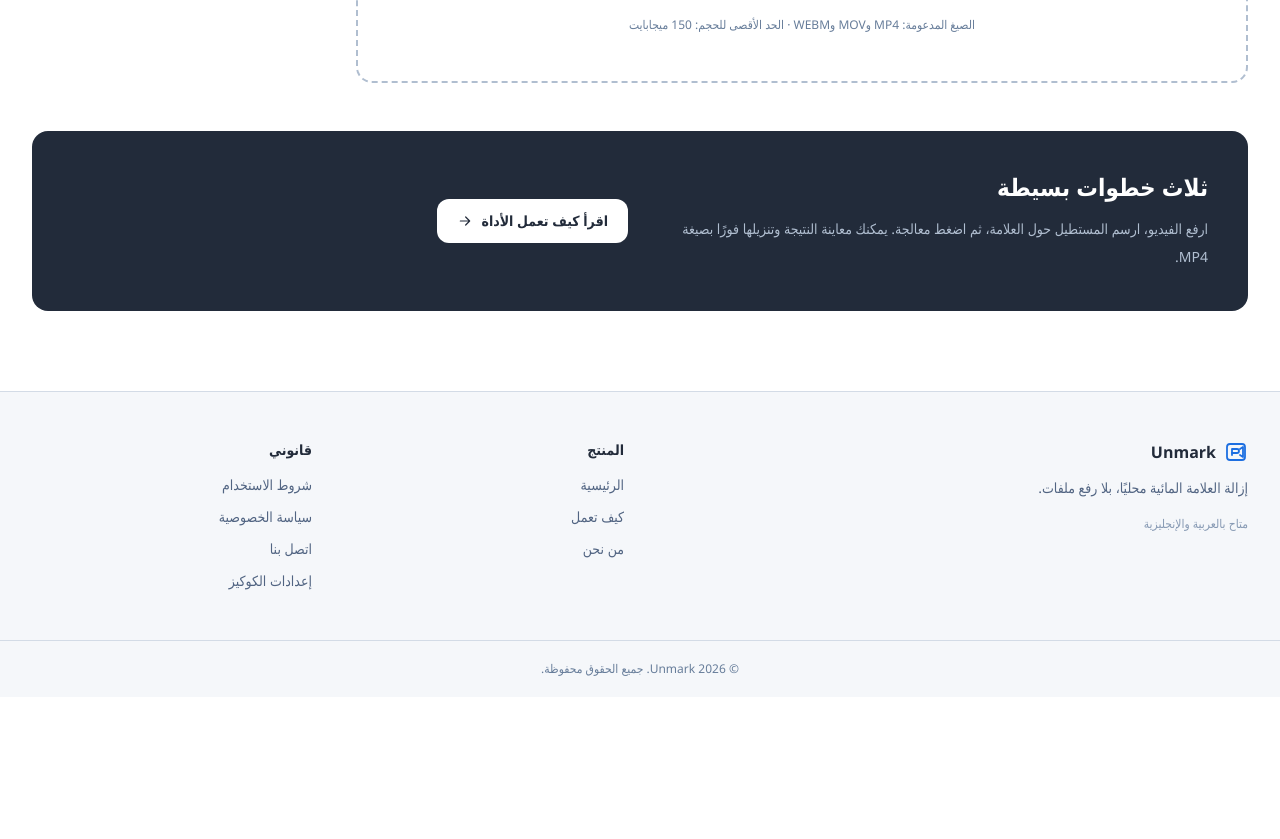
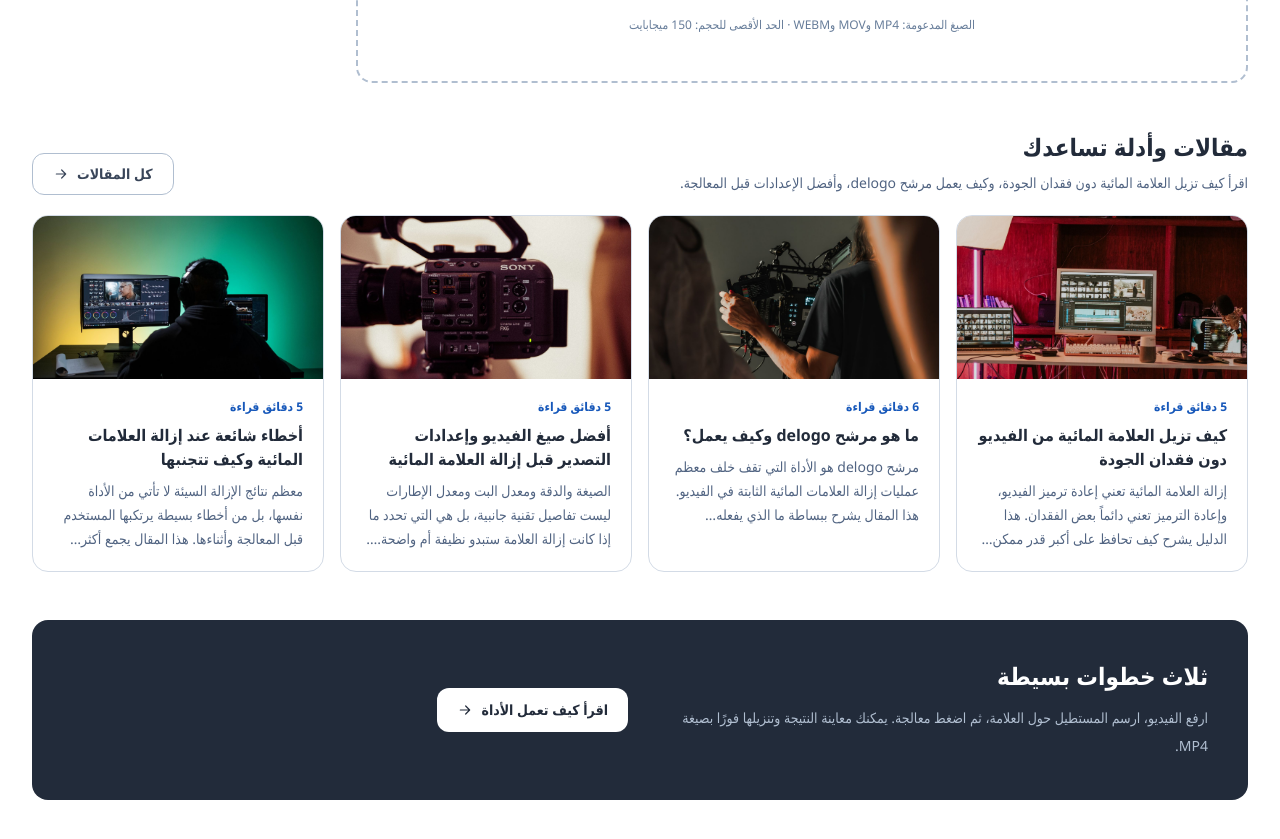
Before and after one commit to hmada30000ok-tech/yourbrandname-watermark-remover, a Next.js app: page / in a window 1280 px wide. Shown: the part 1180-2019 px from the top of the page. Before the commit the page ends 1877 px from the top, so only its background shows below. Built offline with nearby package versions, Linux system fonts and the light colour scheme.

Commit message:
Move homepage articles under editor with images

```diff
--- a/components/pages/HomePage.tsx
+++ b/components/pages/HomePage.tsx
@@ -1,5 +1,6 @@
 import type { Locale } from '@/config/site';
 import type { Dictionary } from '@/i18n/dictionaries';
+import { ARTICLES, articlePath, getArticleContent } from '@/lib/articles';
 import { localizedPath } from '@/lib/routes';
 import SiteLayout from '@/components/SiteLayout';
 import AdSlot from '@/components/AdSlot';
@@ -83,6 +84,61 @@ export default function HomePage({ locale, dict }: Props) {
         </aside>
       </section>
 
+      <section className="mx-auto mt-12 max-w-7xl px-4 sm:px-6 lg:px-8" aria-labelledby="articles-title">
+        <div className="flex flex-wrap items-end justify-between gap-3">
+          <div>
+            <h2 id="articles-title" className="text-xl font-extrabold text-ink-900 sm:text-2xl">
+              {locale === 'ar' ? 'مقالات وأدلة تساعدك' : 'Articles and guides to help you'}
+            </h2>
+            <p className="mt-2 max-w-2xl text-sm leading-6 text-ink-600">
+              {locale === 'ar'
+                ? 'اقرأ كيف تزيل العلامة المائية دون فقدان الجودة، وكيف يعمل مرشح delogo، وأفضل الإعدادات قبل المعالجة.'
+                : 'Read how to remove a watermark without losing quality, how the delogo filter works, and the best settings before processing.'}
+            </p>
+          </div>
+          <a
+            href={localizedPath('articles', locale)}
+            className="inline-flex items-center gap-2 rounded-xl border border-ink-300 bg-white px-5 py-2.5 text-sm font-bold text-ink-800 hover:bg-ink-50"
+          >
+            {locale === 'ar' ? 'كل المقالات' : 'All articles'}
+            <ArrowIcon className="h-4 w-4" />
+          </a>
+        </div>
+        <div className="mt-5 grid gap-4 sm:grid-cols-2 lg:grid-cols-4">
+          {ARTICLES.map((article) => {
+            const content = getArticleContent(article, locale);
+            return (
+              <article
+                key={article.slug}
+                className="flex flex-col overflow-hidden rounded-2xl border border-ink-200 bg-white"
+              >
+                <img
+                  src={article.image.src}
+                  alt={locale === 'ar' ? article.image.altAr : article.image.altEn}
+                  width={1200}
+                  height={675}
+                  loading="lazy"
+                  className="aspect-video w-full object-cover"
+                />
+                <div className="flex flex-1 flex-col p-5">
+                  <p className="text-xs font-bold text-brand-700">
+                    {locale === 'ar'
+                      ? `${content.readingMinutes} دقائق قراءة`
+                      : `${content.readingMinutes} min read`}
+                  </p>
+                  <h3 className="mt-2 font-bold leading-6 text-ink-900">
+                    <a href={articlePath(article, locale)} className="hover:text-brand-700">
+                      {content.title}
+                    </a>
+                  </h3>
+                  <p className="mt-2 line-clamp-3 text-sm leading-6 text-ink-600">{content.excerpt}</p>
+                </div>
+              </article>
+            );
+          })}
+        </div>
+      </section>
+
       <div className="mx-auto max-w-7xl px-4 sm:px-6 lg:px-8">
         <AdSlot slot="inContent" dict={dict} />
       </div>
```
